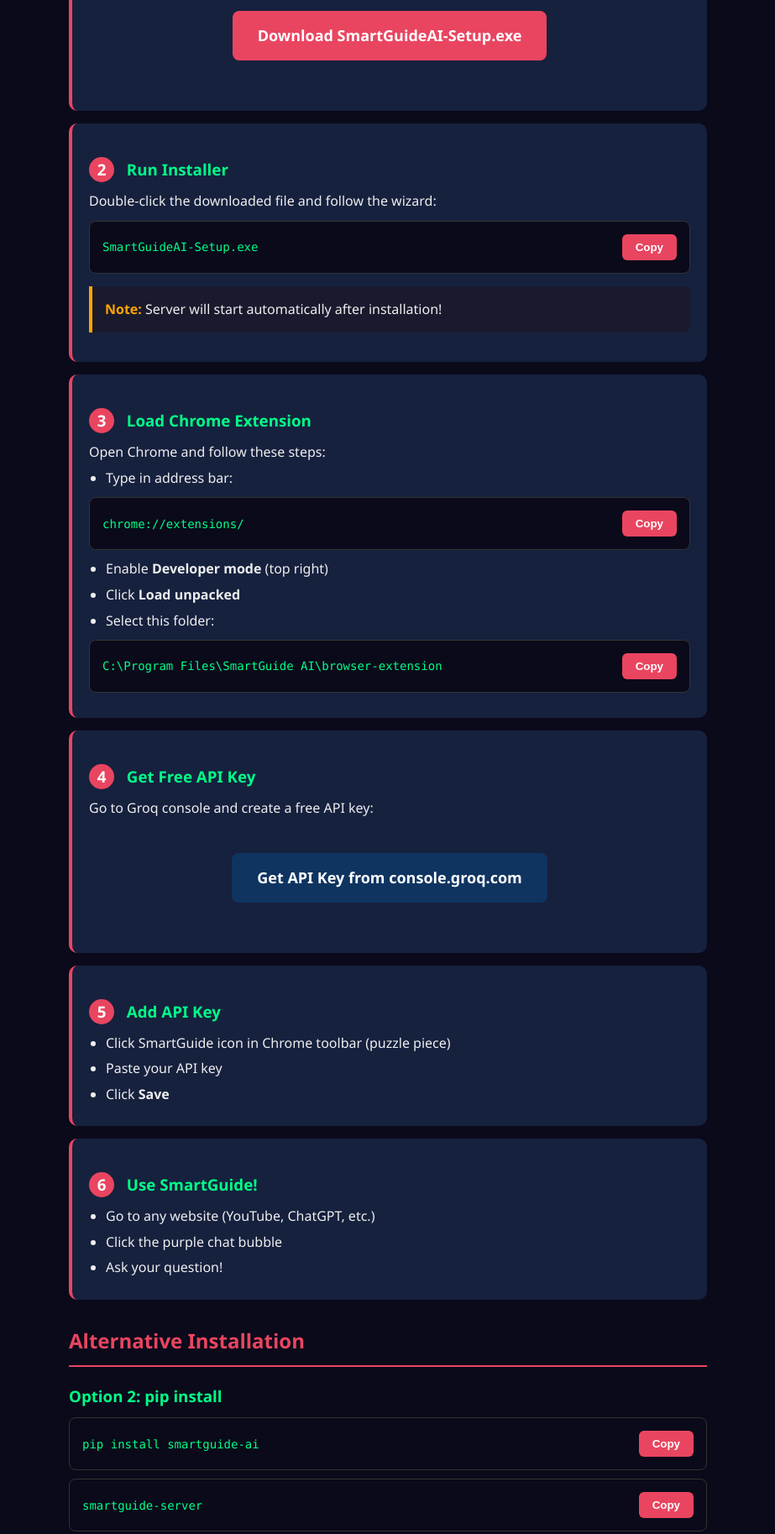
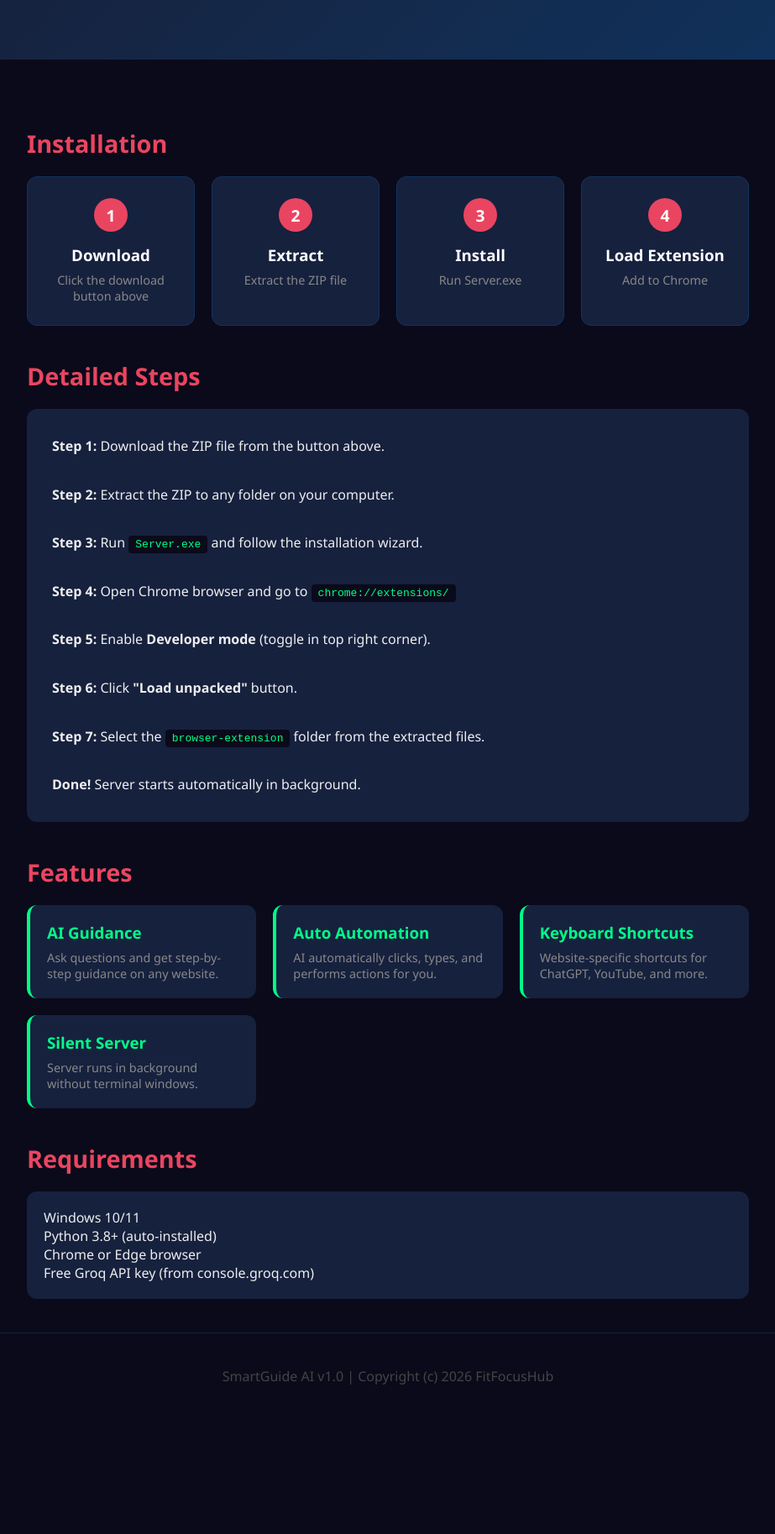
Before and after one commit to FitFocusHub/SmartGuide-AI, a browser extension: page docs/index.html in a window 1280 px wide. Shown: the part 411-2238 px from the top of the page at 84% size, without its empty margins (178-1101 px from the left). After the commit the page ends 2101 px from the top, so only its background shows below. Drawn offline with Linux system fonts and the light colour scheme.

Commit message:
v1.0: Professional README with working download link

```diff
--- a/docs/index.html
+++ b/docs/index.html
@@ -3,189 +3,122 @@
 <head>
     <meta charset="UTF-8">
     <meta name="viewport" content="width=device-width, initial-scale=1.0">
-    <title>SmartGuide AI - Installation Guide</title>
+    <title>SmartGuide AI - AI-Powered Browser Assistant</title>
     <style>
         * { margin: 0; padding: 0; box-sizing: border-box; }
-        body { font-family: 'Segoe UI', sans-serif; background: #0a0a1a; color: #eee; line-height: 1.6; }
-        .container { max-width: 800px; margin: 0 auto; padding: 20px; }
-        h1 { color: #e94560; text-align: center; margin: 30px 0; font-size: 2.5em; }
-        h2 { color: #e94560; margin: 30px 0 15px; border-bottom: 2px solid #e94560; padding-bottom: 10px; }
-        h3 { color: #00ff88; margin: 20px 0 10px; }
-        .step { background: #16213e; border-radius: 10px; padding: 20px; margin: 15px 0; border-left: 4px solid #e94560; }
-        .step-num { background: #e94560; color: white; width: 30px; height: 30px; border-radius: 50%; display: inline-flex; align-items: center; justify-content: center; font-weight: bold; margin-right: 10px; }
-        .cmd-box { background: #0a0a1a; border: 1px solid #333; border-radius: 8px; padding: 15px; margin: 10px 0; display: flex; align-items: center; justify-content: space-between; }
-        .cmd-box code { color: #00ff88; font-family: 'Consolas', monospace; font-size: 14px; flex: 1; }
-        .copy-btn { background: #e94560; color: white; border: none; border-radius: 6px; padding: 8px 16px; cursor: pointer; font-weight: bold; transition: 0.2s; }
-        .copy-btn:hover { background: #ff6b81; transform: scale(1.05); }
-        .copy-btn.copied { background: #00ff88; color: #000; }
-        .note { background: #1a1a2e; border-left: 4px solid #ffa500; padding: 15px; margin: 15px 0; border-radius: 0 8px 8px 0; }
-        .note strong { color: #ffa500; }
-        .download-btn { display: inline-block; background: #e94560; color: white; padding: 15px 30px; border-radius: 8px; text-decoration: none; font-weight: bold; font-size: 18px; margin: 10px 5px; transition: 0.2s; }
-        .download-btn:hover { background: #ff6b81; transform: translateY(-2px); }
-        .download-btn.secondary { background: #0f3460; }
-        .download-btn.secondary:hover { background: #1a4a7a; }
-        .center { text-align: center; margin: 30px 0; }
-        .badge { display: inline-block; background: #00ff88; color: #000; padding: 5px 15px; border-radius: 20px; font-weight: bold; font-size: 12px; margin: 5px; }
-        .warning { background: #330000; border: 1px solid #ff4444; border-radius: 8px; padding: 15px; margin: 15px 0; }
-        .warning strong { color: #ff4444; }
-        ul { margin-left: 20px; }
-        li { margin: 5px 0; }
-        a { color: #e94560; }
+        body { font-family: 'Segoe UI', sans-serif; background: #0a0a1a; color: #eee; }
+        .hero { background: linear-gradient(135deg, #1a1a2e 0%, #0f3460 100%); padding: 80px 20px; text-align: center; }
+        .hero h1 { font-size: 3em; color: #e94560; margin-bottom: 10px; }
+        .hero p { font-size: 1.2em; color: #888; margin-bottom: 30px; }
+        .download-btn { display: inline-block; background: #e94560; color: white; padding: 18px 40px; border-radius: 8px; text-decoration: none; font-weight: bold; font-size: 1.2em; transition: 0.3s; }
+        .download-btn:hover { background: #ff6b81; transform: translateY(-3px); box-shadow: 0 10px 30px rgba(233,69,96,0.3); }
+        .size { color: #666; font-size: 0.9em; margin-top: 10px; }
+        .container { max-width: 900px; margin: 0 auto; padding: 40px 20px; }
+        h2 { color: #e94560; margin: 40px 0 20px; font-size: 1.8em; }
+        .steps { display: grid; grid-template-columns: repeat(auto-fit, minmax(200px, 1fr)); gap: 20px; }
+        .step { background: #16213e; border-radius: 12px; padding: 25px; text-align: center; border: 1px solid #0f3460; }
+        .step-num { background: #e94560; color: white; width: 40px; height: 40px; border-radius: 50%; display: inline-flex; align-items: center; justify-content: center; font-size: 1.2em; font-weight: bold; margin-bottom: 15px; }
+        .step h3 { color: #fff; margin-bottom: 8px; }
+        .step p { color: #888; font-size: 0.9em; }
+        .features { display: grid; grid-template-columns: repeat(auto-fit, minmax(250px, 1fr)); gap: 20px; }
+        .feature { background: #16213e; border-radius: 12px; padding: 20px; border-left: 4px solid #00ff88; }
+        .feature h3 { color: #00ff88; margin-bottom: 8px; }
+        .feature p { color: #888; font-size: 0.9em; }
+        .footer { text-align: center; padding: 40px; color: #444; border-top: 1px solid #16213e; }
+        .badge { display: inline-block; background: #0f3460; color: #00ff88; padding: 5px 15px; border-radius: 20px; font-size: 0.8em; margin: 5px; }
     </style>
 </head>
 <body>
-    <div class="container">
-        <h1>SmartGuide AI v1.0</h1>
-        <p class="center">
+    <div class="hero">
+        <h1>SmartGuide AI</h1>
+        <p>AI-Powered Browser Automation Assistant</p>
+        <div>
             <span class="badge">Chrome Extension</span>
             <span class="badge">Python Server</span>
-            <span class="badge">AI Powered</span>
-        </p>
+            <span class="badge">Windows</span>
+        </div>
+        <br>
+        <a href="https://github.com/FitFocusHub/SmartGuide-AI/releases/download/v1.0/SmartGuide-AI-v1.0.zip" class="download-btn">
+            Download SmartGuide AI v1.0
+        </a>
+        <p class="size">ZIP File - 1.52 MB</p>
+    </div>
 
+    <div class="container">
         <h2>Installation</h2>
-
-        <div class="step">
-            <h3><span class="step-num">1</span> Download Installer</h3>
-            <p>Click below to download the one-click installer:</p>
-            <div class="center">
-                <a href="https://github.com/FitFocusHub/SmartGuide-AI/releases/download/v1/SmartGuideAI-Setup.exe" class="download-btn">Download SmartGuideAI-Setup.exe</a>
+        <div class="steps">
+            <div class="step">
+                <div class="step-num">1</div>
+                <h3>Download</h3>
+                <p>Click the download button above</p>
+            </div>
+            <div class="step">
+                <div class="step-num">2</div>
+                <h3>Extract</h3>
+                <p>Extract the ZIP file</p>
+            </div>
+            <div class="step">
+                <div class="step-num">3</div>
+                <h3>Install</h3>
+                <p>Run Server.exe</p>
+            </div>
+            <div class="step">
+                <div class="step-num">4</div>
+                <h3>Load Extension</h3>
+                <p>Add to Chrome</p>
             </div>
         </div>
 
-        <div class="step">
-            <h3><span class="step-num">2</span> Run Installer</h3>
-            <p>Double-click the downloaded file and follow the wizard:</p>
-            <div class="cmd-box">
-                <code>SmartGuideAI-Setup.exe</code>
-                <button class="copy-btn" onclick="copyCmd(this, 'SmartGuideAI-Setup.exe')">Copy</button>
+        <h2>Detailed Steps</h2>
+        <div style="background: #16213e; border-radius: 12px; padding: 30px; line-height: 1.8;">
+            <p><strong>Step 1:</strong> Download the ZIP file from the button above.</p>
+            <br>
+            <p><strong>Step 2:</strong> Extract the ZIP to any folder on your computer.</p>
+            <br>
+            <p><strong>Step 3:</strong> Run <code style="background: #0a0a1a; padding: 3px 8px; border-radius: 4px; color: #00ff88;">Server.exe</code> and follow the installation wizard.</p>
+            <br>
+            <p><strong>Step 4:</strong> Open Chrome browser and go to <code style="background: #0a0a1a; padding: 3px 8px; border-radius: 4px; color: #00ff88;">chrome://extensions/</code></p>
+            <br>
+            <p><strong>Step 5:</strong> Enable <strong>Developer mode</strong> (toggle in top right corner).</p>
+            <br>
+            <p><strong>Step 6:</strong> Click <strong>"Load unpacked"</strong> button.</p>
+            <br>
+            <p><strong>Step 7:</strong> Select the <code style="background: #0a0a1a; padding: 3px 8px; border-radius: 4px; color: #00ff88;">browser-extension</code> folder from the extracted files.</p>
+            <br>
+            <p><strong>Done!</strong> Server starts automatically in background.</p>
+        </div>
+
+        <h2>Features</h2>
+        <div class="features">
+            <div class="feature">
+                <h3>AI Guidance</h3>
+                <p>Ask questions and get step-by-step guidance on any website.</p>
             </div>
-            <div class="note">
-                <strong>Note:</strong> Server will start automatically after installation!
+            <div class="feature">
+                <h3>Auto Automation</h3>
+                <p>AI automatically clicks, types, and performs actions for you.</p>
+            </div>
+            <div class="feature">
+                <h3>Keyboard Shortcuts</h3>
+                <p>Website-specific shortcuts for ChatGPT, YouTube, and more.</p>
+            </div>
+            <div class="feature">
+                <h3>Silent Server</h3>
+                <p>Server runs in background without terminal windows.</p>
             </div>
         </div>
 
-        <div class="step">
-            <h3><span class="step-num">3</span> Load Chrome Extension</h3>
-            <p>Open Chrome and follow these steps:</p>
-            <ul>
-                <li>Type in address bar:</li>
-            </ul>
-            <div class="cmd-box">
-                <code>chrome://extensions/</code>
-                <button class="copy-btn" onclick="copyCmd(this, 'chrome://extensions/')">Copy</button>
-            </div>
-            <ul>
-                <li>Enable <strong>Developer mode</strong> (top right)</li>
-                <li>Click <strong>Load unpacked</strong></li>
-                <li>Select this folder:</li>
-            </ul>
-            <div class="cmd-box">
-                <code>C:\Program Files\SmartGuide AI\browser-extension</code>
-                <button class="copy-btn" onclick="copyCmd(this, 'C:\\Program Files\\SmartGuide AI\\browser-extension')">Copy</button>
-            </div>
+        <h2>Requirements</h2>
+        <div style="background: #16213e; border-radius: 12px; padding: 20px;">
+            <p>Windows 10/11</p>
+            <p>Python 3.8+ (auto-installed)</p>
+            <p>Chrome or Edge browser</p>
+            <p>Free Groq API key (from console.groq.com)</p>
         </div>
-
-        <div class="step">
-            <h3><span class="step-num">4</span> Get Free API Key</h3>
-            <p>Go to Groq console and create a free API key:</p>
-            <div class="center">
-                <a href="https://console.groq.com" class="download-btn secondary" target="_blank">Get API Key from console.groq.com</a>
-            </div>
-        </div>
-
-        <div class="step">
-            <h3><span class="step-num">5</span> Add API Key</h3>
-            <ul>
-                <li>Click SmartGuide icon in Chrome toolbar (puzzle piece)</li>
-                <li>Paste your API key</li>
-                <li>Click <strong>Save</strong></li>
-            </ul>
-        </div>
-
-        <div class="step">
-            <h3><span class="step-num">6</span> Use SmartGuide!</h3>
-            <ul>
-                <li>Go to any website (YouTube, ChatGPT, etc.)</li>
-                <li>Click the purple chat bubble</li>
-                <li>Ask your question!</li>
-            </ul>
-        </div>
-
-        <h2>Alternative Installation</h2>
-
-        <h3>Option 2: pip install</h3>
-        <div class="cmd-box">
-            <code>pip install smartguide-ai</code>
-            <button class="copy-btn" onclick="copyCmd(this, 'pip install smartguide-ai')">Copy</button>
-        </div>
-        <div class="cmd-box">
-            <code>smartguide-server</code>
-            <button class="copy-btn" onclick="copyCmd(this, 'smartguide-server')">Copy</button>
-        </div>
-
-        <h3>Option 3: Manual Setup</h3>
-        <div class="cmd-box">
-            <code>git clone https://github.com/FitFocusHub/SmartGuide-AI.git</code>
-            <button class="copy-btn" onclick="copyCmd(this, 'git clone https://github.com/FitFocusHub/SmartGuide-AI.git')">Copy</button>
-        </div>
-        <div class="cmd-box">
-            <code>cd SmartGuide-AI</code>
-            <button class="copy-btn" onclick="copyCmd(this, 'cd SmartGuide-AI')">Copy</button>
-        </div>
-        <div class="cmd-box">
-            <code>pip install -r server/requirements.txt</code>
-            <button class="copy-btn" onclick="copyCmd(this, 'pip install -r server/requirements.txt')">Copy</button>
-        </div>
-        <div class="cmd-box">
-            <code>python server/server.py</code>
-            <button class="copy-btn" onclick="copyCmd(this, 'python server/server.py')">Copy</button>
-        </div>
-
-        <h2>Troubleshooting</h2>
-
-        <div class="warning">
-            <strong>"Server Offline" in extension?</strong>
-            <p>Run this command to start server:</p>
-            <div class="cmd-box">
-                <code>cd "C:\Program Files\SmartGuide AI" && start_server.bat</code>
-                <button class="copy-btn" onclick="copyCmd(this, 'cd \"C:\\Program Files\\SmartGuide AI\" && start_server.bat')">Copy</button>
-            </div>
-        </div>
-
-        <div class="warning">
-            <strong>"No API Key" error?</strong>
-            <p>Get free key from:</p>
-            <div class="cmd-box">
-                <code>https://console.groq.com</code>
-                <button class="copy-btn" onclick="copyCmd(this, 'https://console.groq.com')">Copy</button>
-            </div>
-        </div>
-
-        <div class="note">
-            <strong>Requirements:</strong>
-            <ul>
-                <li>Python 3.8+</li>
-                <li>Chrome/Edge/Brave browser</li>
-                <li>Free Groq API key</li>
-            </ul>
-        </div>
-
-        <p class="center" style="margin-top: 50px; color: #666;">
-            SmartGuide AI v1.0 | Copyright (c) 2026 FitFocusHub
-        </p>
     </div>
 
-    <script>
-        function copyCmd(btn, cmd) {
-            navigator.clipboard.writeText(cmd).then(() => {
-                btn.textContent = 'Copied!';
-                btn.classList.add('copied');
-                setTimeout(() => {
-                    btn.textContent = 'Copy';
-                    btn.classList.remove('copied');
-                }, 2000);
-            });
-        }
-    </script>
+    <div class="footer">
+        <p>SmartGuide AI v1.0 | Copyright (c) 2026 FitFocusHub</p>
+    </div>
 </body>
 </html>
```
Also changed, not shown: README.md.
